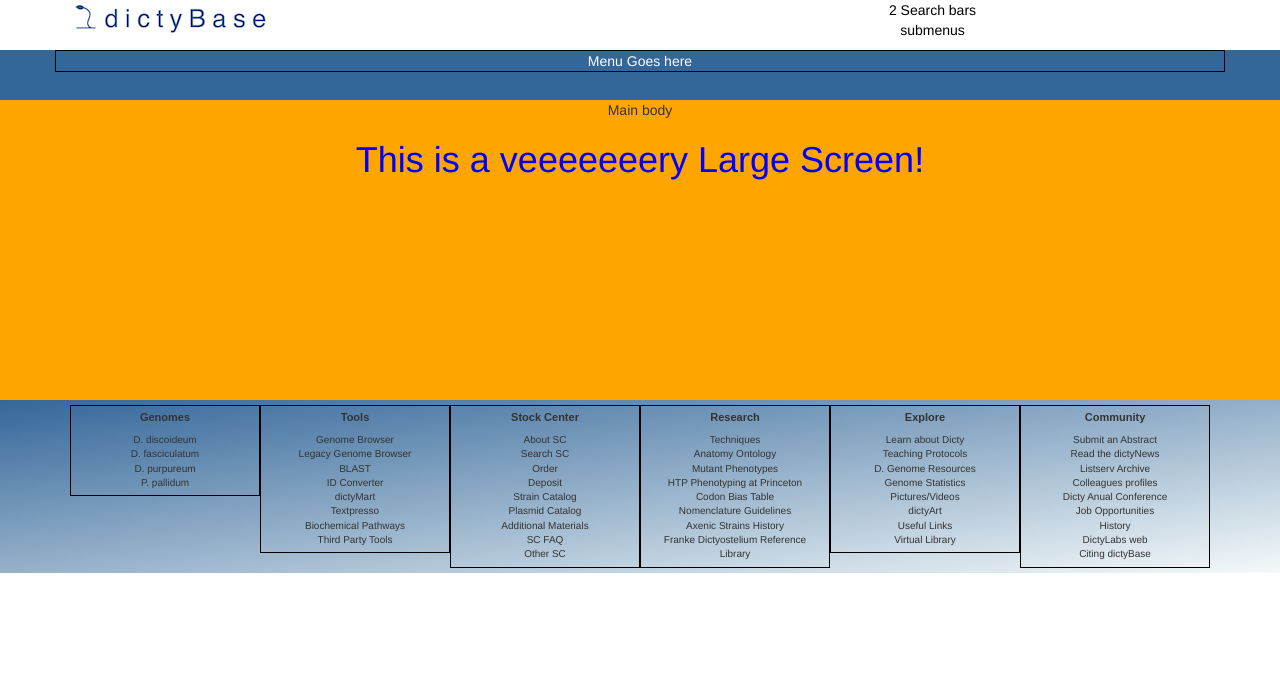
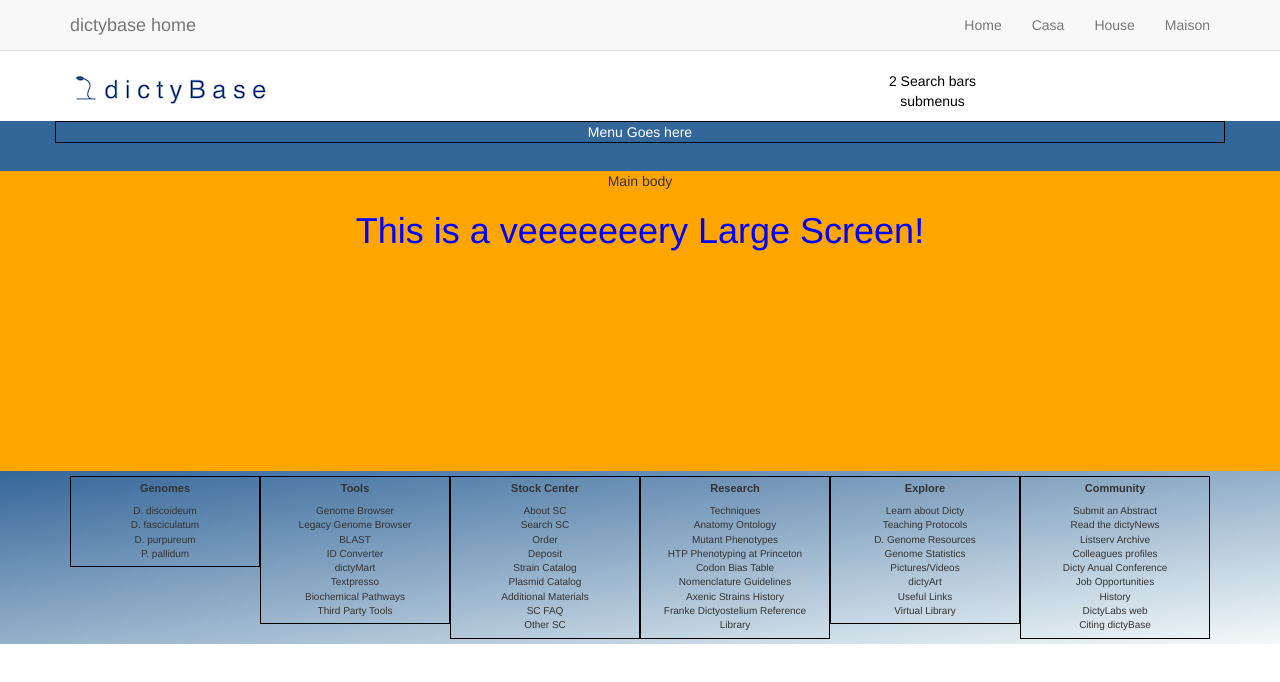
Before and after one commit to dictybase-archive/Archive-Frontpage, a website: page dicty_design/app/index.html in a window 1280 px wide. Drawn offline with nearby package versions, Linux system fonts and the light colour scheme; files that its build step writes are made by us from their sources.

Commit message:
Testing menu options
Boostrap has many option of menus. Let’s take a look

```diff
--- a/dicty_design/app/index.html
+++ b/dicty_design/app/index.html
@@ -35,6 +35,19 @@
 <!-- Up Top part:
     Left: Logo.
     Right: Search boxes + submenu  -->
+<div class ="navbar navbar-default navbar-static-top">
+    <div class="container">
+        <a href = "http://www.dictybase.org" class="navbar-brand">dictybase home </a>
+        <div class="collapse navbar-collapse navHeaderCollapse">
+            <ul class = "nav navbar-nav navbar-right" >
+                <li><a href = "#">  Home </a></li>
+                <li><a href = "#">  Casa </a></li>
+                <li><a href = "#">  House </a></li>
+                <li><a href = "#">  Maison </a></li>
+            </ul>
+        </div>
+    </div>
+</div>
 <div class="row uptop">
     <div class="container">
         <div class="row">
```
